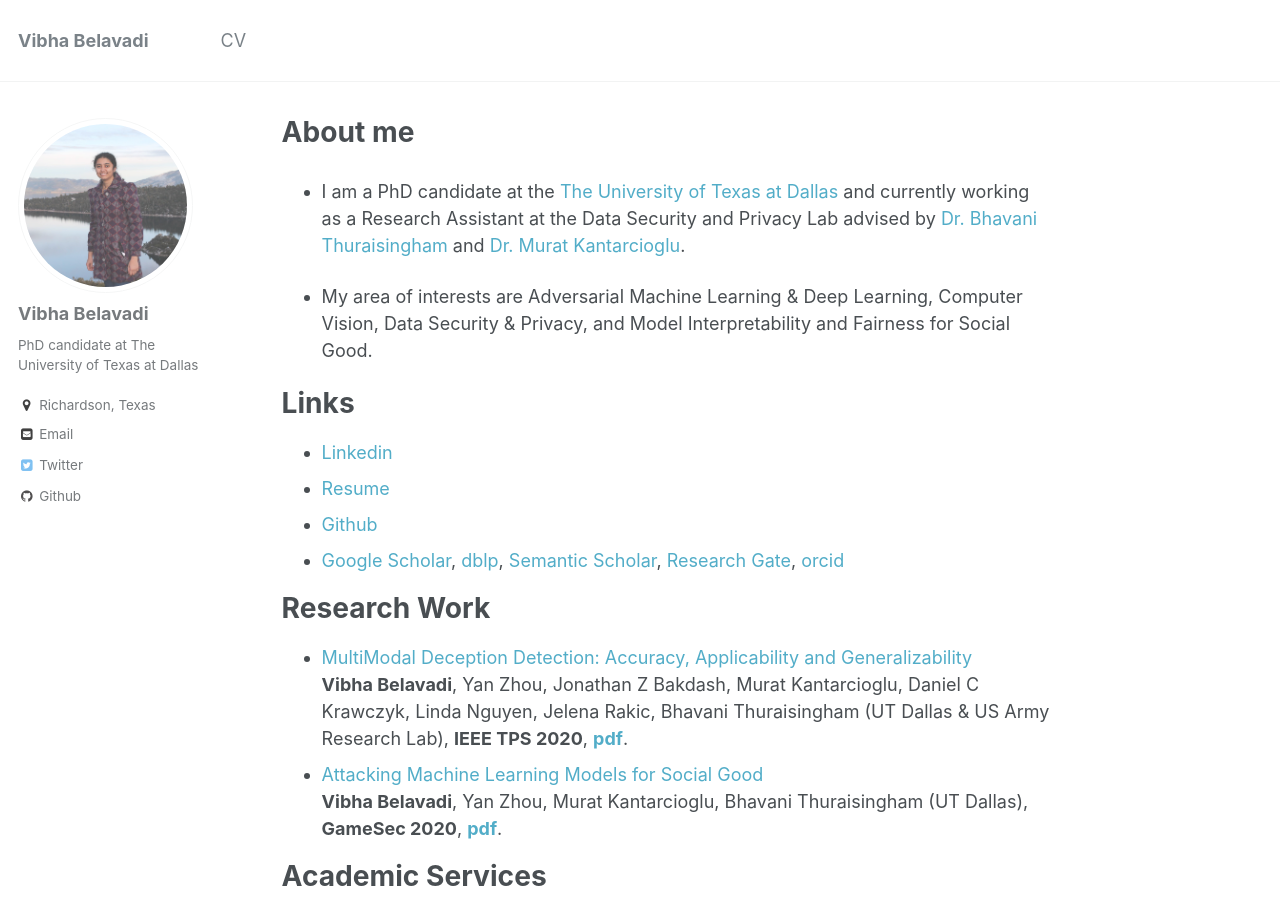
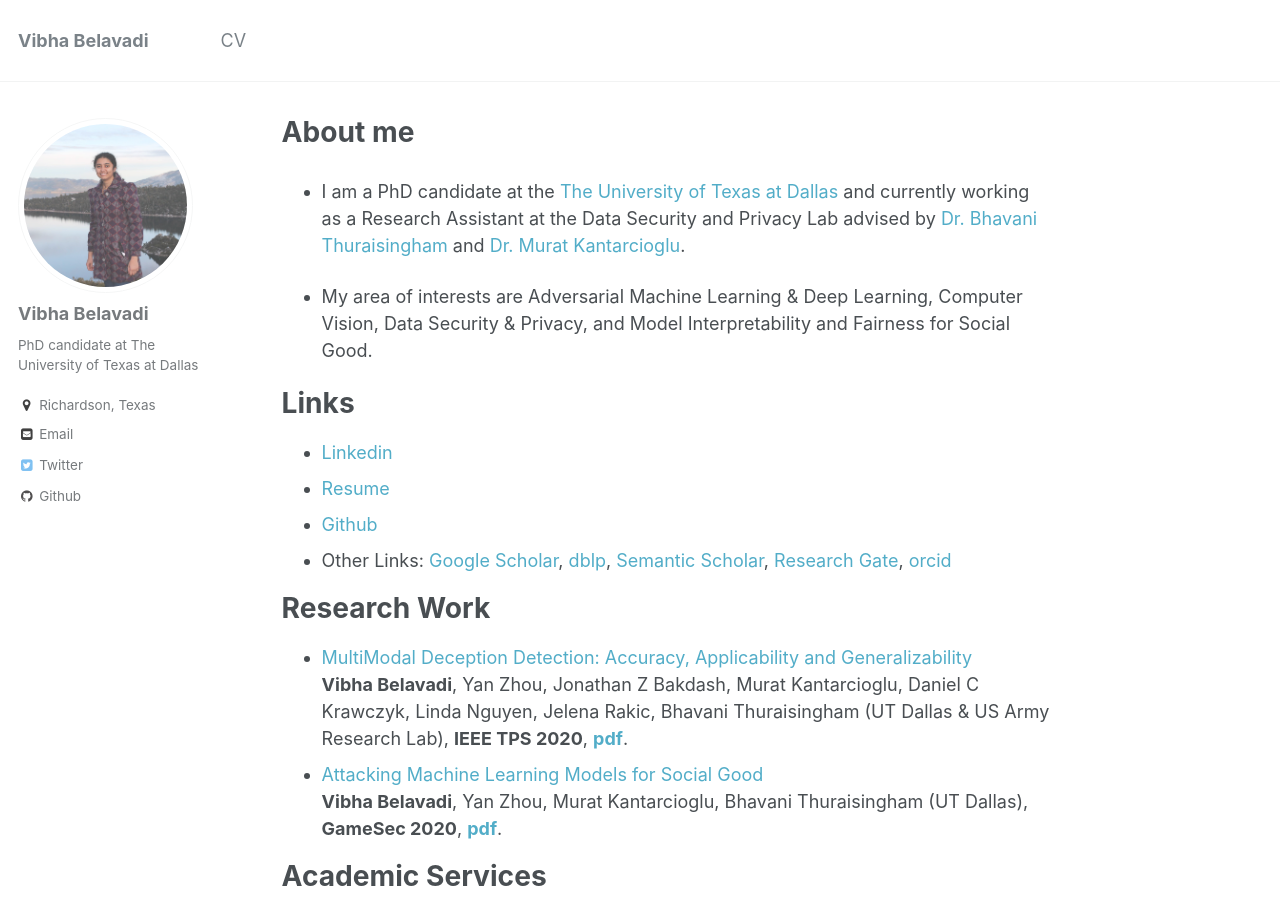
Before and after one commit to VibhaBelavadi/vibhabelavadi.github.io, a Jekyll site: the page built from _pages/about.md, in a window 1280 px wide and 900 px high. Built offline with Jekyll 4.4.1, drawn with Linux system fonts in a browser that asks for light colours.

Commit message:
Update about.md

```diff
--- a/_pages/about.md
+++ b/_pages/about.md
@@ -22,7 +22,7 @@ Links
 - [Linkedin](https://www.linkedin.com/in/vibhabelavadi)
 - [Resume](https://vibhabelavadi.github.io/files/VibhaBelavadiResume.pdf)
 - [Github](https://www.github.com/VibhaBelavadi)
-- [Google Scholar](https://scholar.google.com/citations?user=6BAyYuwAAAAJ&hl=en), [dblp](https://dblp.uni-trier.de/pid/282/0068.html), [Semantic Scholar](https://www.semanticscholar.org/author/Vibha-Belavadi/2045079863), [Research Gate](https://www.researchgate.net/profile/Vibha_Belavadi), [orcid](https://orcid.org/0000-0002-1244-7702)
+- Other Links: [Google Scholar](https://scholar.google.com/citations?user=6BAyYuwAAAAJ&hl=en), [dblp](https://dblp.uni-trier.de/pid/282/0068.html), [Semantic Scholar](https://www.semanticscholar.org/author/Vibha-Belavadi/2045079863), [Research Gate](https://www.researchgate.net/profile/Vibha_Belavadi), [orcid](https://orcid.org/0000-0002-1244-7702)
 
 Research Work
 ======
```
